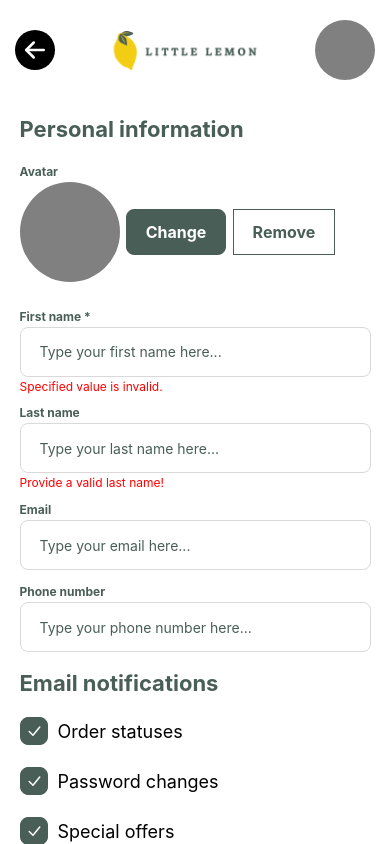
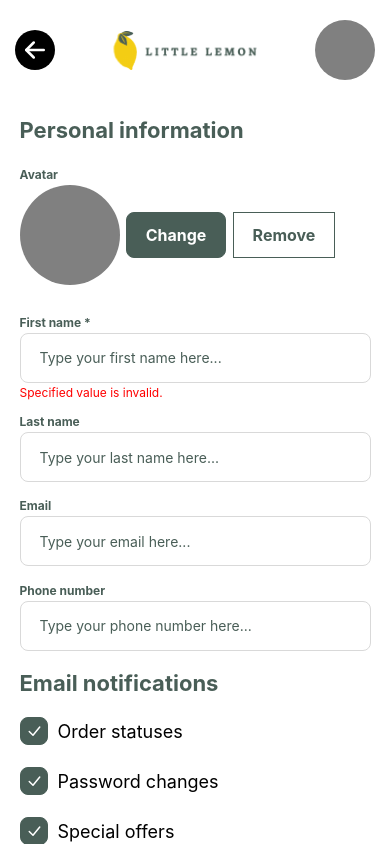
Before and after one commit to JureVidrih/little-lemon, a React Native app: screen / in a window 390 px wide. Built offline with nearby package versions, Linux system fonts and the light colour scheme.

Commit message:
Tweak <Input /> to respect required prop when showing invalid input label

```diff
--- a/components/base_components/Input.tsx
+++ b/components/base_components/Input.tsx
@@ -26,7 +26,7 @@ export default function({
     const theme = useAppTheme();
 
     const [input, setInput] = useState(value ?? "");
-    const [inputValidity, setInputValidity] = useState(validate?.(input) ?? true);
+    const [inputValidity, setInputValidity] = useState((required === true ? validate?.(input) : null) ?? true);
 
     return (
         <View style={styles.container}>
@@ -38,7 +38,9 @@ export default function({
             onChangeText={(newValue) => {
                 onChangeText?.(newValue);
                 setInput(newValue);
-                setInputValidity(validate?.(newValue) ?? true);
+                if(required === true) {
+                    setInputValidity(validate?.(newValue) ?? true);
+                }
             }}
             {...textInputProps} />
             <Text style={styles.invalidValueLabel}>{(inputValidity === false ? invalidValueLabel : null)}</Text>
--- a/screens/ProfileScreen.tsx
+++ b/screens/ProfileScreen.tsx
@@ -38,7 +38,9 @@ export default function App() {
             placeholder="Type your email here..."
             maxLength={100}
             onChangeText={(newValue) => {  }}
-            inputMode="email" />
+            inputMode="email"
+            validate={(newValue) => { return newValue.includes('@') && newValue.length > 5; }}
+            required={false} />
             <Input
             label="Phone number"
             placeholder="Type your phone number here..."
```
